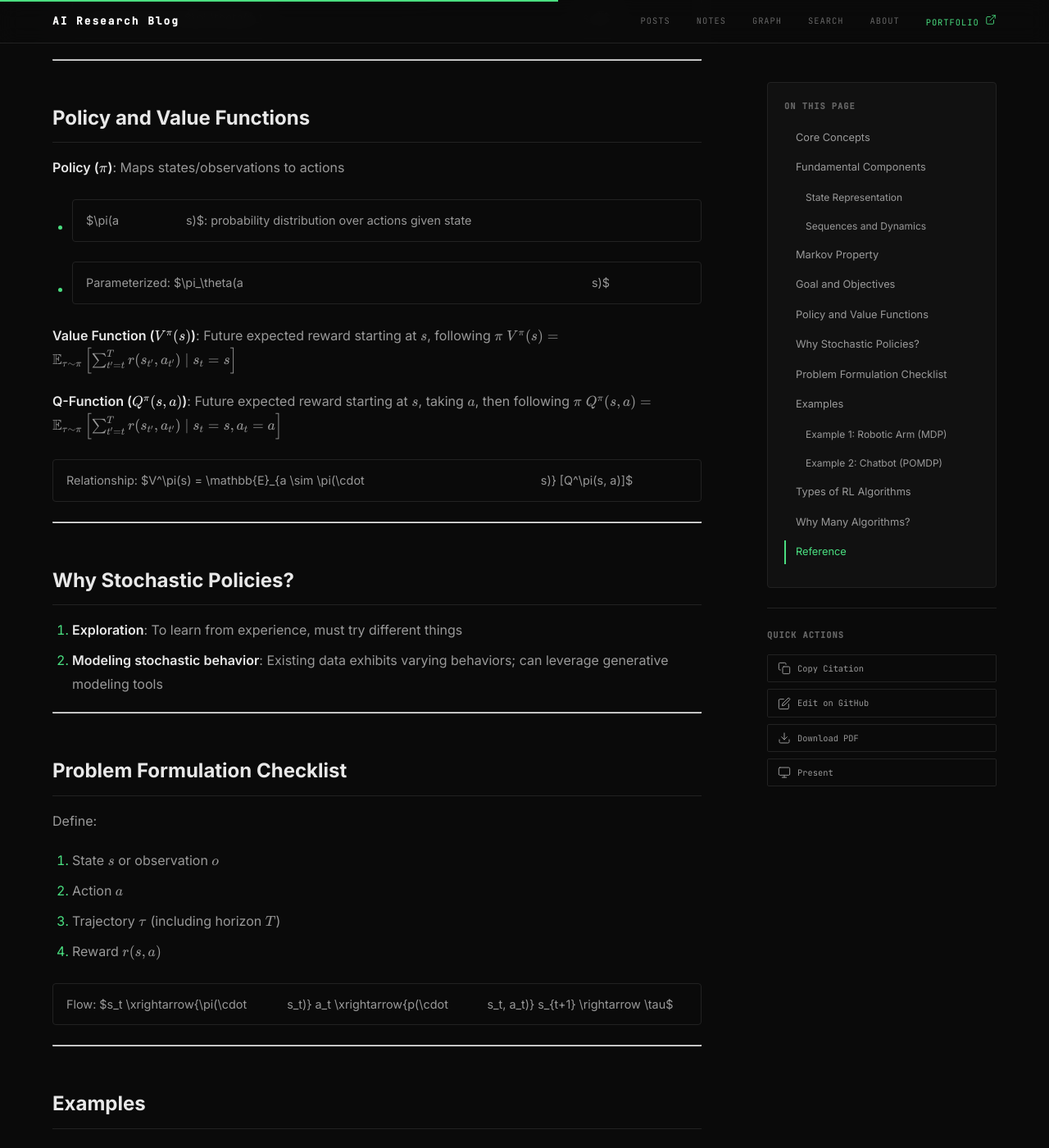
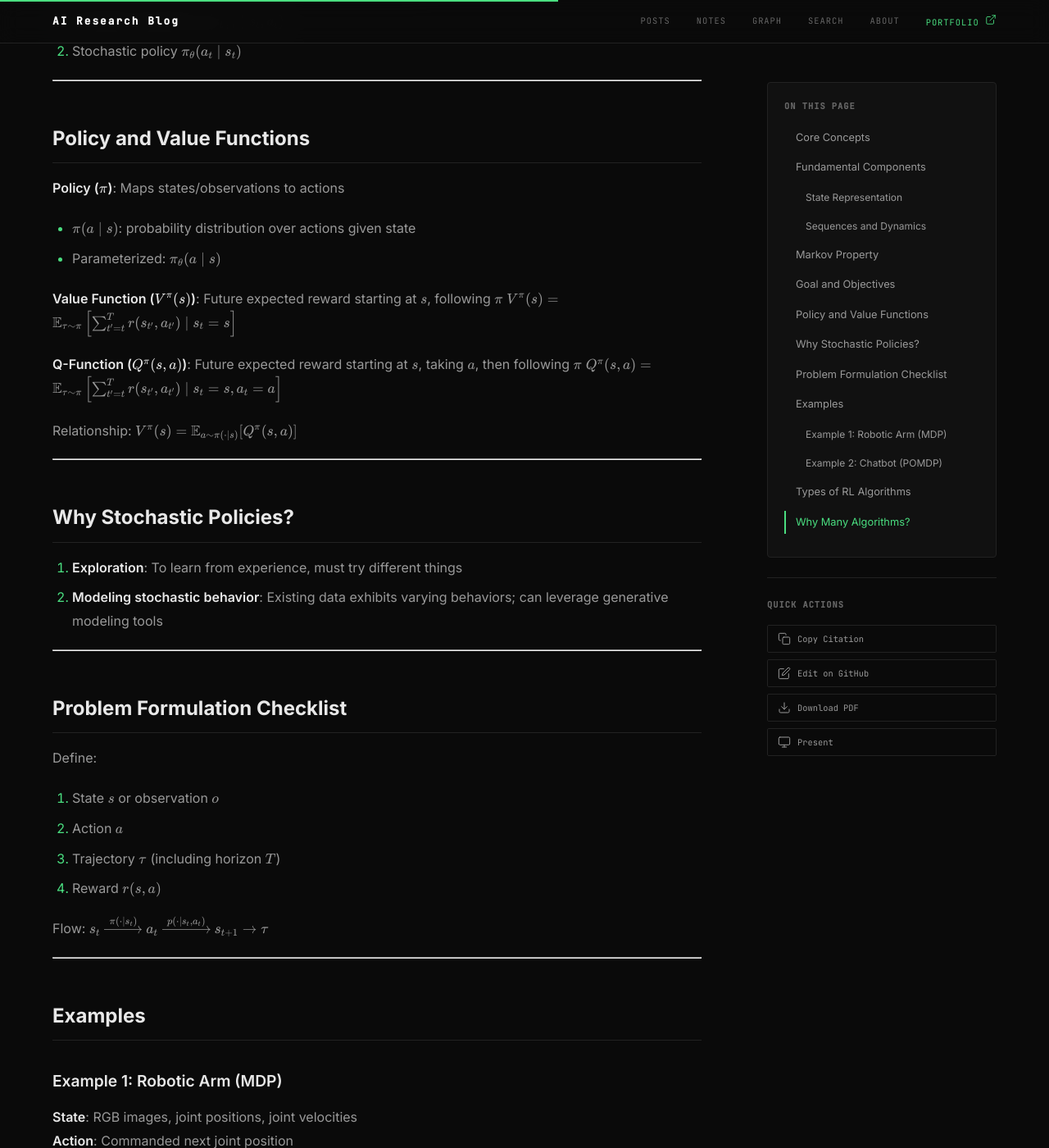
Before and after one commit to rokmr/blogs, a Jekyll site: the page built from _notes/rl/CS224R/01_cs224r_intro_2025.md, in a window 1280 px wide and 1400 px high, scrolled down 2035 px. Shown: the whole window at 82% size. Built offline with Jekyll 4.4.1, drawn with Linux system fonts in a browser that asks for light colours; nearby versions of some CDN libraries; some of the changed text lies outside the part shown.

Commit message:
fixes on rendering latex equtions

```diff
--- a/_notes/rl/CS224R/01_cs224r_intro_2025.md
+++ b/_notes/rl/CS224R/01_cs224r_intro_2025.md
@@ -32,12 +34,14 @@ $$\tau = (s_0, a_0, s_1, a_1, \ldots, s_T, a_T)$$
 - Also called: rollout or episode
 - Length $T$ can be variable
 
-**Transition Dynamics**: $p(s_{t+1} | s_t, a_t)$ - probability of next state given current state-action
+**Transition Dynamics**: $p(s_{t+1} \mid s_t, a_t)$ - probability of next state given current state-action
 
 **Trajectory Distribution**:
 $$p(\tau) = p(s_1) \prod_{t=1}^{T} \pi_\theta(a_t | s_t) p(s_{t+1} | s_t, a_t)$$
 
 **Reward ($r(s, a)$)**: Scalar feedback indicating how good state-action pair is
+
+TODO: Add image of trajectory example
 
 ---
 
@@ -66,16 +70,16 @@ $$\max_\theta \mathbb{E}_{\tau \sim p_\theta(\tau)} \left[ \sum_{t=1}^{T} r(s_t,
 - $\gamma \to 1$: far-sighted, $\gamma \to 0$: myopic
 
 **Stochasticity sources**:
-1. Transition dynamics $p(s_{t+1} | s_t, a_t)$
-2. Stochastic policy $\pi_\theta(a_t | s_t)$
+1. Transition dynamics $p(s_{t+1} \mid s_t, a_t)$
+2. Stochastic policy $\pi_\theta(a_t \mid s_t)$
 
 ---
 
 ## Policy and Value Functions
 
 **Policy ($\pi$)**: Maps states/observations to actions
-- $\pi(a | s)$: probability distribution over actions given state
-- Parameterized: $\pi_\theta(a | s)$
+- $\pi(a \mid s)$: probability distribution over actions given state
+- Parameterized: $\pi_\theta(a \mid s)$
 
 **Value Function ($V^\pi(s)$)**: Future expected reward starting at $s$, following $\pi$
 $$V^\pi(s) = \mathbb{E}_{\tau \sim \pi} \left[ \sum_{t'=t}^{T} r(s_{t'}, a_{t'}) \mid s_t = s \right]$$
@@ -83,7 +87,7 @@ $$V^\pi(s) = \mathbb{E}_{\tau \sim \pi} \left[ \sum_{t'=t}^{T} r(s_{t'}, a_{t'})
 **Q-Function ($Q^\pi(s, a)$)**: Future expected reward starting at $s$, taking $a$, then following $\pi$
 $$Q^\pi(s, a) = \mathbb{E}_{\tau \sim \pi} \left[ \sum_{t'=t}^{T} r(s_{t'}, a_{t'}) \mid s_t = s, a_t = a \right]$$
 
-Relationship: $V^\pi(s) = \mathbb{E}_{a \sim \pi(\cdot|s)} [Q^\pi(s, a)]$
+Relationship: $V^\pi(s) = \mathbb{E}_{a \sim \pi(\cdot \mid s)} [Q^\pi(s, a)]$
 
 ---
 
@@ -102,7 +106,7 @@ Define:
 3. Trajectory $\tau$ (including horizon $T$)
 4. Reward $r(s, a)$
 
-Flow: $s_t \xrightarrow{\pi(\cdot|s_t)} a_t \xrightarrow{p(\cdot|s_t, a_t)} s_{t+1} \rightarrow \tau$
+Flow: $s_t \xrightarrow{\pi(\cdot \mid s_t)} a_t \xrightarrow{p(\cdot \mid s_t, a_t)} s_{t+1} \rightarrow \tau$
 
 ---
 
@@ -151,6 +155,3 @@ Different trade-offs and assumptions:
 - **Stability**: Importance of reliable convergence
 - **Action space**: Dimensionality, continuous vs. discrete
 - **Model learning**: Ease of learning accurate dynamics
-
-## Reference
-Lec-01: CS224R
```
Also changed, not shown: other parts of _notes/rl/CS224R/01_cs224r_intro_2025.md (+5 -3 lines).
